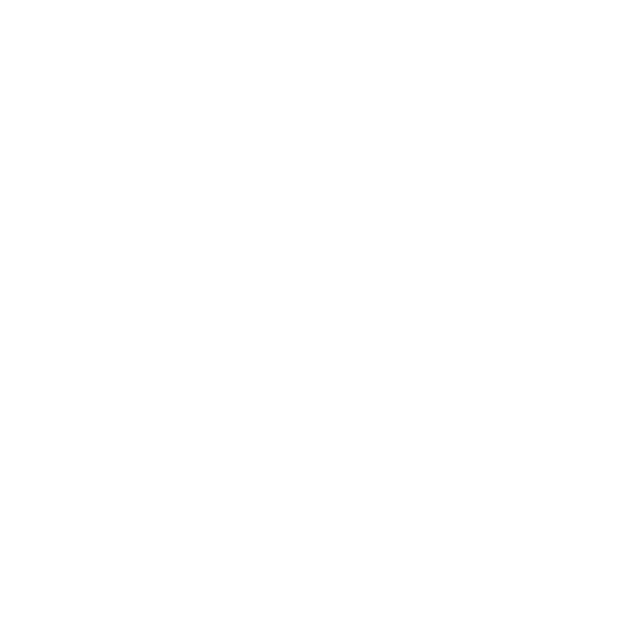
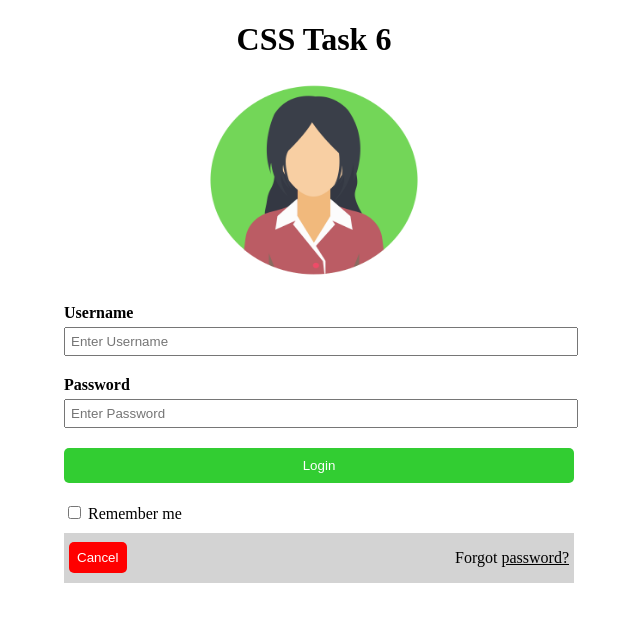
Before and after one commit to praveen-kamal/tasks, a plain HTML site: page css_tasks/task6.html in a window 1280 px wide. Shown: the whole page, without its empty margins (326-966 px from the left). Drawn offline with Linux system fonts and the light colour scheme.

Commit message:
CSS Tasks

```diff
--- a/css_tasks/task6.html
+++ b/css_tasks/task6.html
@@ -1,11 +1,121 @@
 <!DOCTYPE html>
 <html lang="en">
-<head>
-    <meta charset="UTF-8">
-    <meta name="viewport" content="width=device-width, initial-scale=1.0">
-    <title>Task 6</title>
-</head>
-<body>
+	<head>
+		<meta charset="UTF-8" />
+		<meta name="viewport" content="width=device-width, initial-scale=1.0" />
+		<title>Task 6</title>
+		<style>
+			h1 {
+				text-align: center;
+			}
 
-</body>
+			.container {
+				text-align: justify;
+				width: 500px;
+				margin: auto;
+			}
+
+
+            .profile {
+                text-align: center;
+            }
+
+			#profile-pic {
+				height: 200px;
+				width: 220px;
+			}
+
+			#login {
+				padding: 10px;
+				margin: 20px 0 20px 0;
+				border: none;
+				border-radius: 5px;
+				width: 510px;
+				background-color: limegreen;
+				color: white;
+			}
+
+			#username,
+			#password {
+				width: 500px;
+				padding: 5px;
+			}
+
+			.container label {
+				font-weight: 700;
+				display: block;
+				margin: 20px 0 5px 0;
+			}
+
+			.container label[for="remember-me"] {
+				font-weight: 500;
+				display: inline;
+				justify-content: left;
+			}
+
+
+			.container-bottom {
+                margin-top: 10px;
+                display: flex;
+				background-color: lightgrey;
+                width: 510px;
+                height: 50px;
+                justify-content: space-between;
+                align-items: center;
+			}
+
+
+			.container-bottom button {
+				background-color: red;
+				color: white;
+                border: 0px;
+                border-radius: 5px;
+                padding: 8px;
+                margin: 5px;
+			}
+
+			.container-bottom a {
+				color: black;
+			}
+
+            .container-bottom p {
+                margin: 5px;
+            }
+		</style>
+	</head>
+	<body>
+		<h1>CSS Task 6</h1>
+
+		<div class="container">
+            <div class="profile">
+			    <img src="./profile.png" alt="" id="profile-pic" />
+            </div>
+
+			<form action="">
+				<label for="username">Username</label>
+				<input type="text" id="username" placeholder="Enter Username" />
+				<br />
+
+				<label for="password">Password</label>
+				<input
+					type="password"
+					id="password"
+					placeholder="Enter Password"
+				/>
+				<br />
+
+				<input type="submit" id="login" value="Login" />
+				<br />
+
+				<input type="checkbox" id="remember-me" />
+				<label for="remember-me">Remember me</label>
+			</form>
+
+			<div class="container-bottom">
+				<button id="cancel">Cancel</button>
+
+				<p>Forgot <a href="">password?</a></p>
+			</div>
+		</div>
+	</body>
 </html>
```
Also changed, not shown: css_tasks/profile.png (added).
